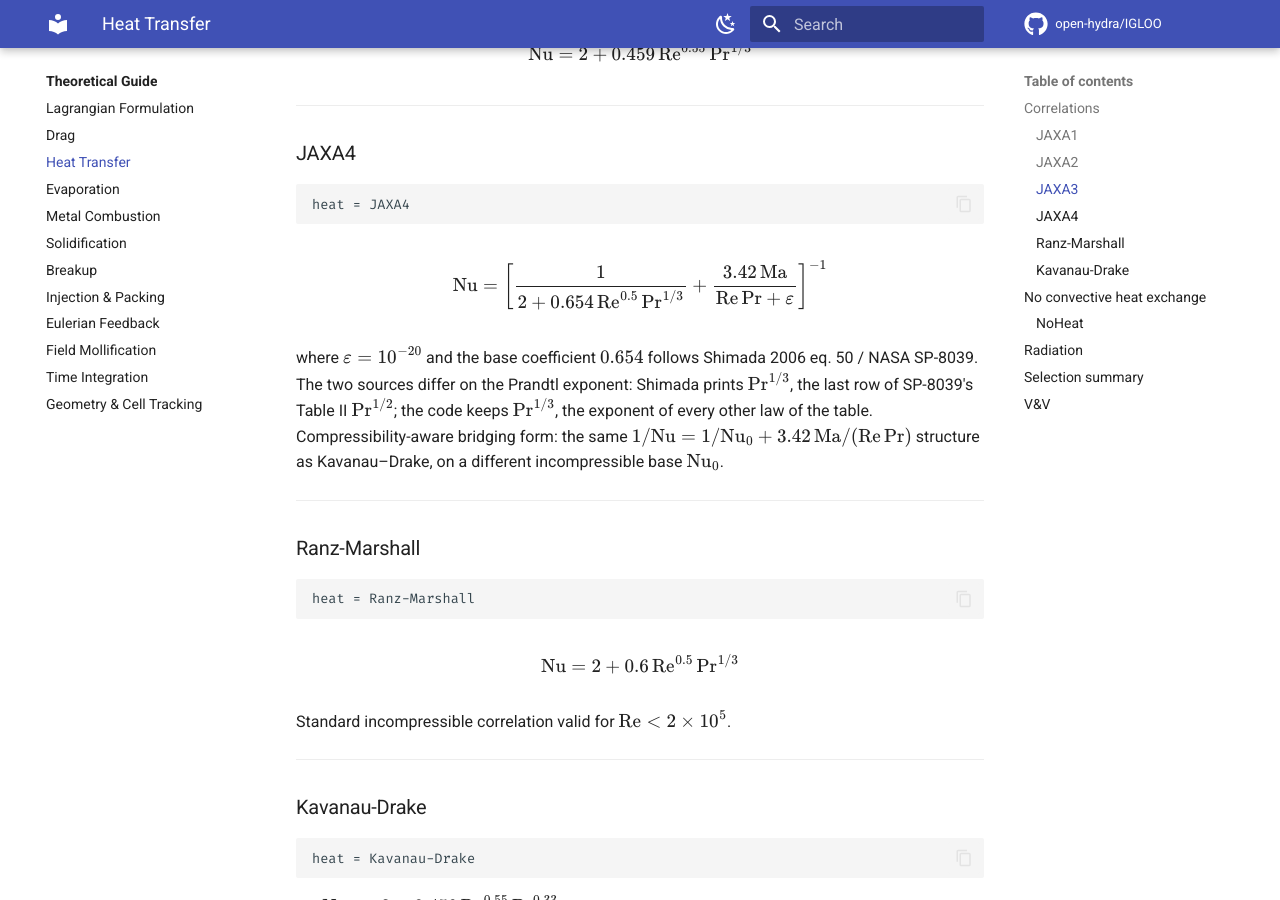
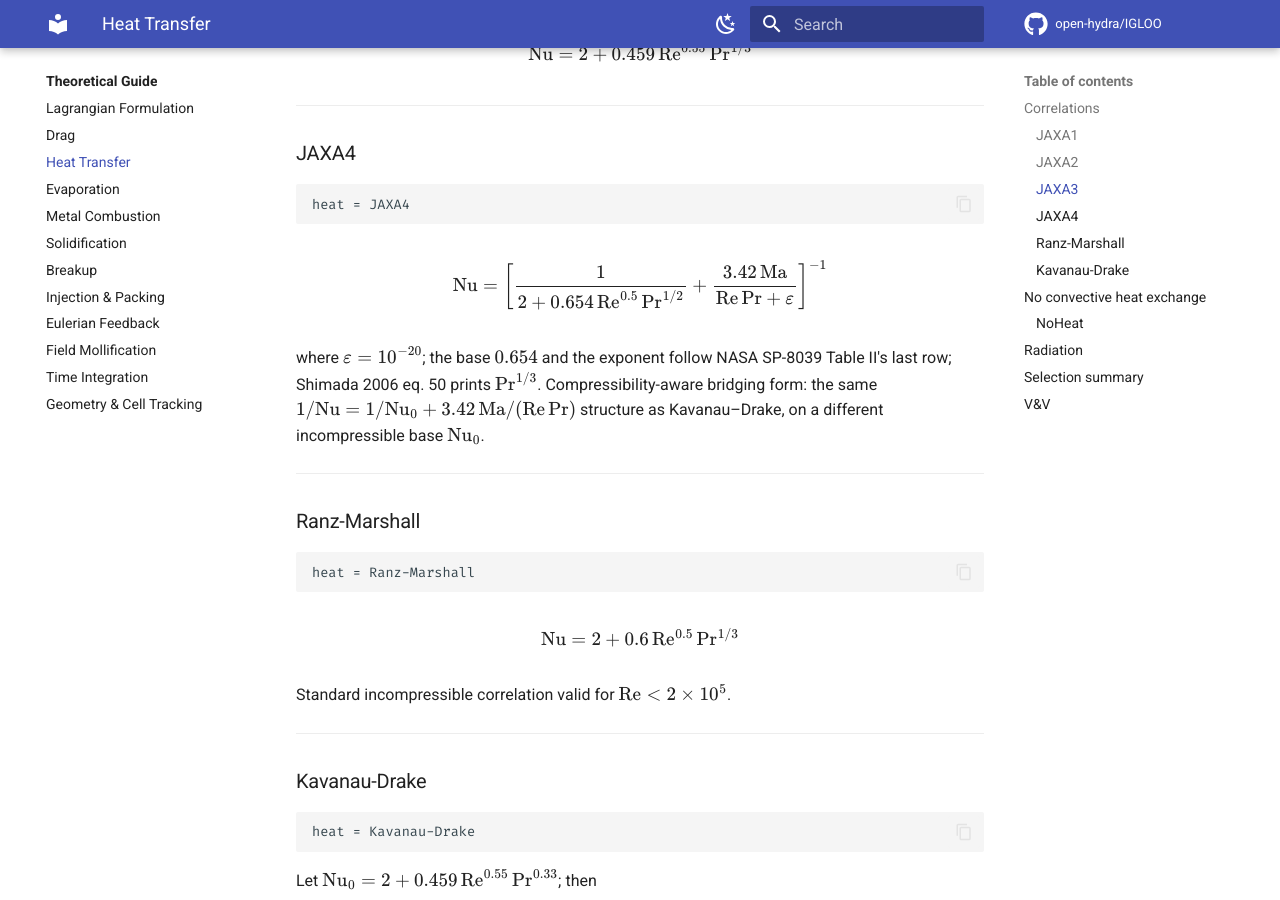
Before and after one commit to open-hydra/IGLOO, an MkDocs documentation site: the page built from docs/theory/heat.md, in a window 1280 px wide and 900 px high, scrolled down 1619 px. Built offline with MkDocs 1.6.1 and Material for MkDocs 9.7.7, drawn with Linux system fonts in a browser that asks for light colours; comment, search, counter and statistics services are not loaded.

Commit message:
fix(heat): JAXA4 takes SP-8039's Pr^(1/2) (Table II, the last row)
heat_JAXA_4's continuum base takes Pr^(1/2), the last row of NASA SP-8039 Table II as printed (p. 26):
Nu = [(2 + 0.654 Re^(1/2) Pr^(1/2))^-1 + 3.42 Ma/(Re Pr)]^-1. Shimada 2006 eq. 50, which cites SP-8039, prints the
same law with Pr^(1/3); the base 0.654 and the rarefaction term are the ones both print. For gases (Pr 0.42-0.8,
Re 1-1000, Ma = 0) Nu is 0.9-12 % lower than with Pr^(1/3); nothing changes at Pr = 1.

The oracles are retyped to the print: test_heat_nu's HN6 and conv-nu-jaxa4 (the shared nu_law_check.py). Against
the code with Pr^(1/3) they fail: HN6 by 2.67e-1 (tolerance 1e-14), conv-nu-jaxa4's G2 by 0.732 K near t = tau_T
(tolerance 1.06e-6 K, 1500 rows). After the change: HN6 1.8e-16, conv-nu-jaxa4 at 0.941 of its tolerance
(Nu = 2.184364). HN8's residual does not move (9.39e-2 of its bound). The case's page is re-measured on this law:
the Mach number withheld from heat() fails G2 by 3.089 K, the base 0.654 -> 0.645 by 0.162 K (HN6 1.3e-2).

The test pages, the matrix rows, the [SP8039] reference row and the theory and V&V pages state the law as SP-8039
prints it and Shimada's Pr^(1/3) as the other print. Movers: conv-nu-jaxa4's OUTPUT and printout, test_heat_nu's
printout (HN6's value and label) and its CSV row. No other test selects JAXA4.

Co-Authored-By: Claude Opus 5.5 (1M context) <noreply@anthropic.com>
Claude-Session: https://claude.ai/code/session_019zi1qiuw7HF2aRfC8FR4xx

````diff
--- a/docs/theory/heat.md
+++ b/docs/theory/heat.md
@@ -80,13 +80,11 @@ heat = JAXA4
 ```
 
 $$
-\mathrm{Nu} = \left[\frac{1}{2 + 0.654\,\mathrm{Re}^{0.5}\,\mathrm{Pr}^{1/3}} + \frac{3.42\,\mathrm{Ma}}{\mathrm{Re}\,\mathrm{Pr} + \varepsilon}\right]^{-1}
+\mathrm{Nu} = \left[\frac{1}{2 + 0.654\,\mathrm{Re}^{0.5}\,\mathrm{Pr}^{1/2}} + \frac{3.42\,\mathrm{Ma}}{\mathrm{Re}\,\mathrm{Pr} + \varepsilon}\right]^{-1}
 $$
 
-where $\varepsilon = 10^{-20}$ and the base coefficient $0.654$ follows Shimada 2006
-eq. 50 / NASA SP-8039.  The two sources differ on the Prandtl exponent: Shimada prints
-$\mathrm{Pr}^{1/3}$, the last row of SP-8039's Table II $\mathrm{Pr}^{1/2}$; the code keeps
-$\mathrm{Pr}^{1/3}$, the exponent of every other law of the table.  Compressibility-aware bridging form: the same
+where $\varepsilon = 10^{-20}$; the base $0.654$ and the exponent follow NASA SP-8039 Table II's last
+row; Shimada 2006 eq. 50 prints $\mathrm{Pr}^{1/3}$.  Compressibility-aware bridging form: the same
 $1/\mathrm{Nu} = 1/\mathrm{Nu}_0 + 3.42\,\mathrm{Ma}/(\mathrm{Re}\,\mathrm{Pr})$ structure as
 Kavanau–Drake, on a different incompressible base $\mathrm{Nu}_0$.
 
````
Also changed, not shown: docs/vv/literature.md (+2 -3 lines), 11 other files.
